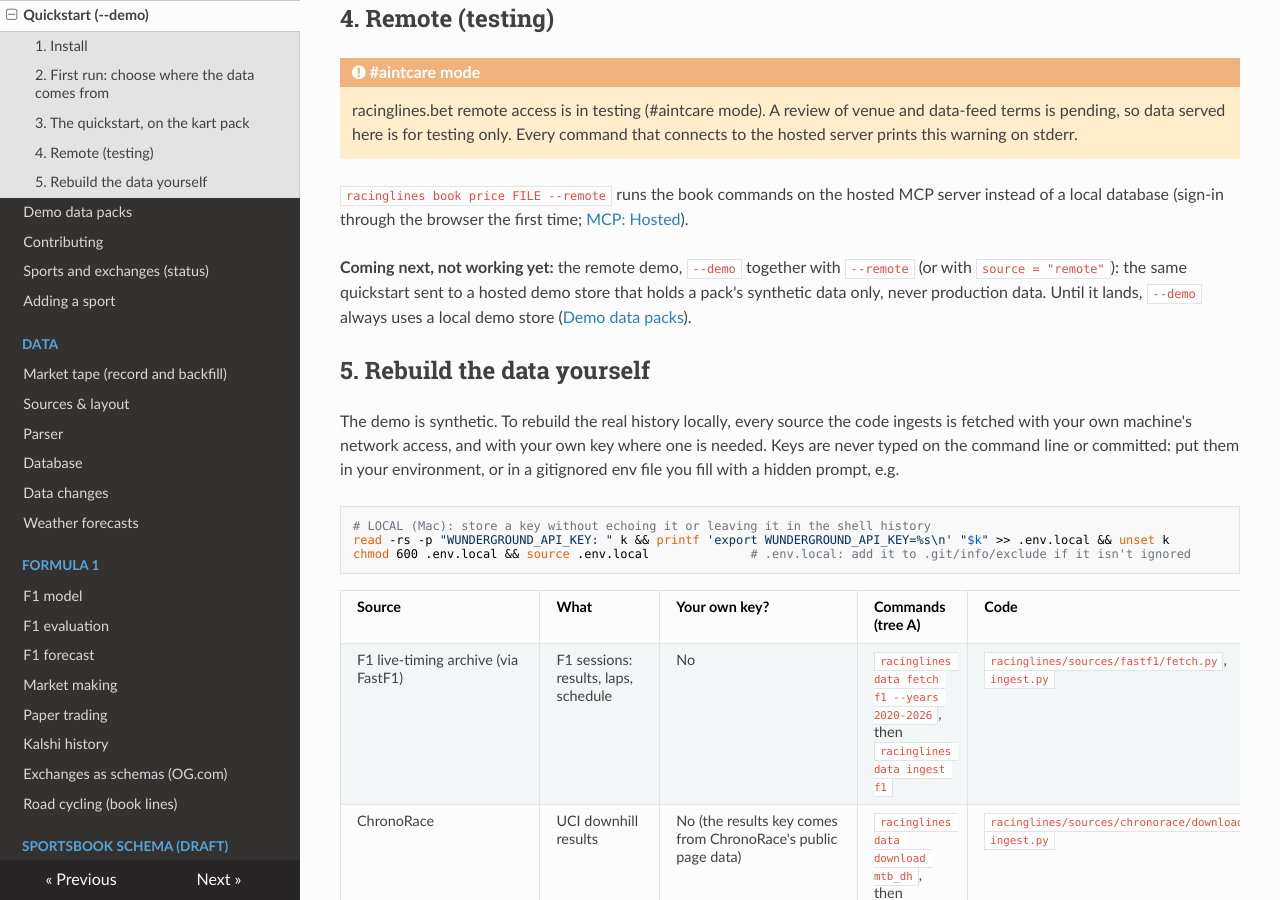
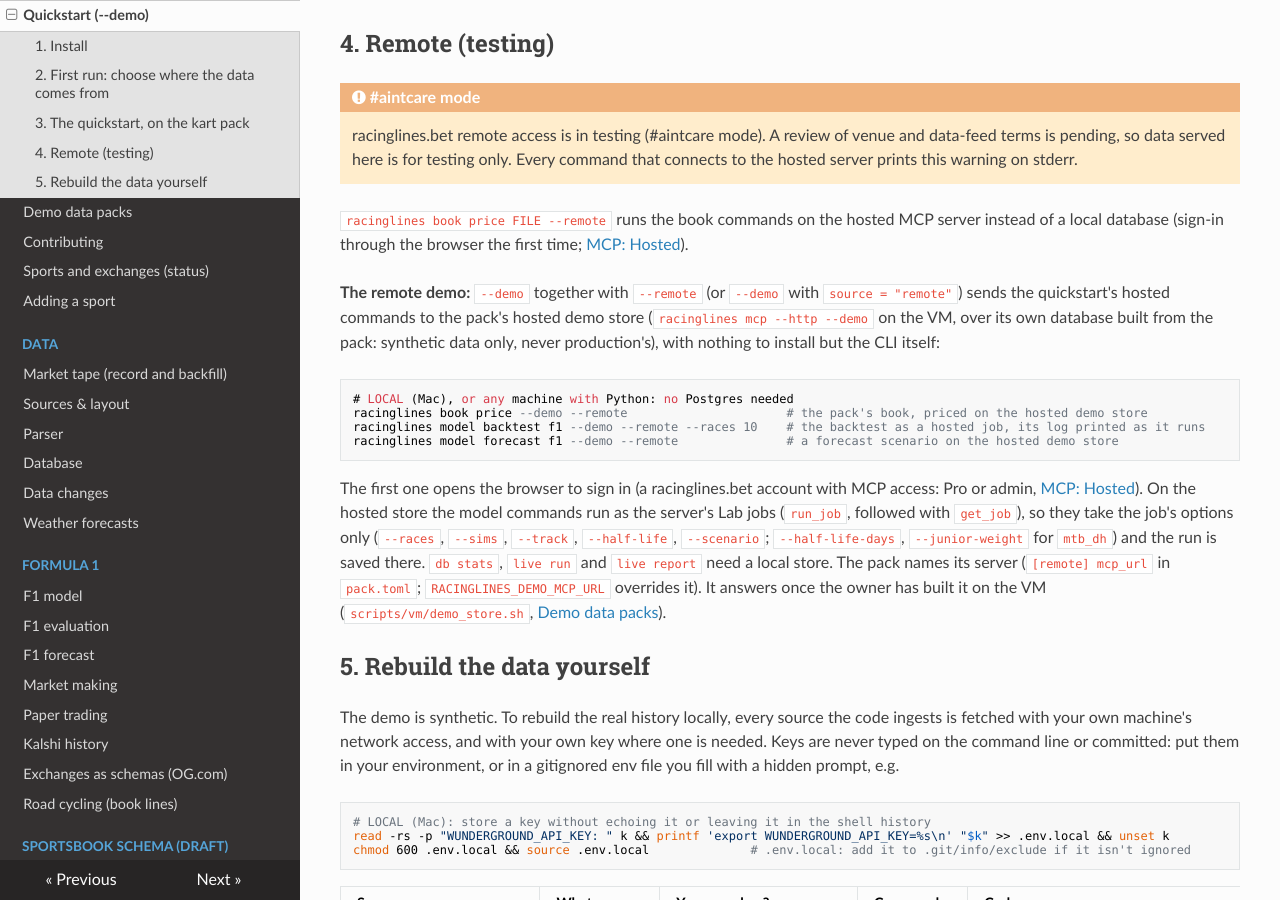
Before and after one commit to lalligagger/racinglines-public, an MkDocs documentation site: the page built from docs/quickstart.md, in a window 1280 px wide and 900 px high, scrolled down 2299 px. Built offline with MkDocs 1.6.1, drawn with Linux system fonts in a browser that asks for light colours; nearby versions of some CDN libraries; some of the changed text lies outside the part shown.

Commit message:
scripts/vm/demo_store.sh (written, not run: backup, build the demo store, serve it on 8766) and the docs for the remote demo and first-run choice.
Co-Authored-By: Claude Opus 5.5 (1M context) <noreply@anthropic.com>
Claude-Session: https://claude.ai/code/session_018wQcNqiwUrJDpt78RVtqHa

````diff
--- a/docs/quickstart.md
+++ b/docs/quickstart.md
@@ -40,7 +40,9 @@ With no terminal to ask on (a script, CI), it prints the same two options and ex
 run `racinglines book config source local` (or `remote`) instead. `racinglines book config source local|remote`
 changes the answer later. One resolver makes this choice and the `--demo` one (`racinglines/cli/source.py`).
 
-`--demo` always uses a local demo store for now (the remote demo is coming next, [4. Remote](#4-remote-testing)).
+With `source = "remote"`, `--demo` sends the commands the hosted server runs to the pack's hosted demo store
+([4. Remote](#4-remote-testing)); the others need a local store (`docker compose up -d`, then
+`racinglines book config source local`).
 
 ## 3. The quickstart, on the kart pack
 
@@ -114,9 +116,24 @@ and trades per market; the kart pack carries quotes only, not a tape).
 `racinglines book price FILE --remote` runs the book commands on the hosted MCP server instead of a local database
 (sign-in through the browser the first time; [MCP: Hosted](mcp.md#hosted-the-vm)).
 
-**Coming next, not working yet:** the remote demo, `--demo` together with `--remote` (or with `source = "remote"`):
-the same quickstart sent to a hosted demo store that holds a pack's synthetic data only, never production data. Until
-it lands, `--demo` always uses a local demo store ([Demo data packs](demo.md#the-hosted-demo-store-coming-next)).
+**The remote demo:** `--demo` together with `--remote` (or `--demo` with `source = "remote"`) sends the quickstart's
+hosted commands to the pack's hosted demo store (`racinglines mcp --http --demo` on the VM, over its own database built
+from the pack: synthetic data only, never production's), with nothing to install but the CLI itself:
+
+```
+# LOCAL (Mac), or any machine with Python: no Postgres needed
+racinglines book price --demo --remote                      # the pack's book, priced on the hosted demo store
+racinglines model backtest f1 --demo --remote --races 10    # the backtest as a hosted job, its log printed as it runs
+racinglines model forecast f1 --demo --remote               # a forecast scenario on the hosted demo store
+```
+
+The first one opens the browser to sign in (a racinglines.bet account with MCP access: Pro or admin,
+[MCP: Hosted](mcp.md#hosted-the-vm)). On the hosted store the model commands run as the server's Lab jobs
+(`run_job`, followed with `get_job`), so they take the job's options only (`--races`, `--sims`, `--track`,
+`--half-life`, `--scenario`; `--half-life-days`, `--junior-weight` for `mtb_dh`) and the run is saved there. `db stats`,
+`live run` and `live report` need a local store. The pack names its server (`[remote] mcp_url` in `pack.toml`;
+`RACINGLINES_DEMO_MCP_URL` overrides it). It answers once the owner has built it on the VM
+(`scripts/vm/demo_store.sh`, [Demo data packs](demo.md#the-hosted-demo-store)).
 
 ## 5. Rebuild the data yourself
 
````
Also changed, not shown: docs/cli.md (+5 -1 lines), docs/demo.md (+16 -5 lines), docs/mcp.md (+10 -1 lines), docs/sportsbook/slips.md (+1 -1 lines), 1 other file.
